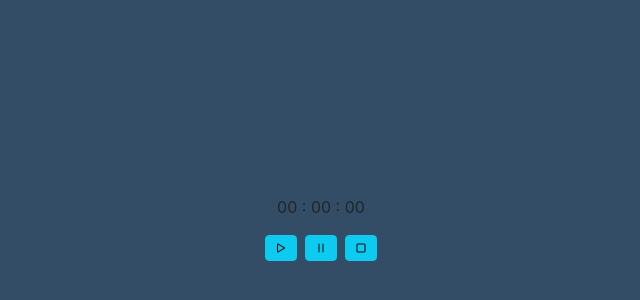
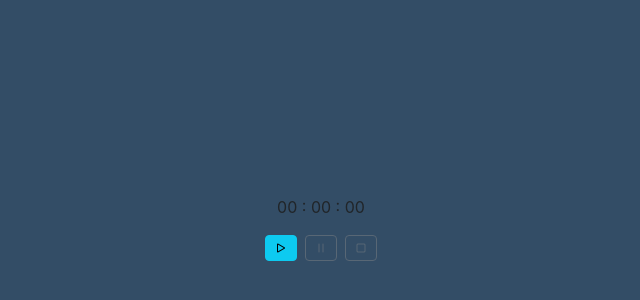
Before and after one commit to Omriruvio/react-stopwatch, a React (Create React App) app: page / in a window 1280 px wide. Shown: the part 172-472 px from the top of the page, without its empty margins (319-959 px from the left). Built offline with nearby package versions, Linux system fonts and the light colour scheme.

Commit message:
feat(controls): add active/inactive states to btns

```diff
--- a/src/App.js
+++ b/src/App.js
@@ -1,8 +1,10 @@
 import StopWatch from './components/StopWatch';
+import Timer from './components/Timer';
 
 function App() {
   return (
     <div className="page-content">
+      {/* <Timer></Timer> */}
       <StopWatch></StopWatch>
     </div>
   );
--- a/src/blocks/page-content/page-content.css
+++ b/src/blocks/page-content/page-content.css
@@ -3,4 +3,5 @@
   justify-content: center;
   align-items: center;
   flex-direction: column;
+  gap: 20px;
 }
--- a/src/blocks/stopwatch/stopwatch.css
+++ b/src/blocks/stopwatch/stopwatch.css
@@ -1,4 +1,5 @@
 .stopwatch {
   /* display: flex;
   justify-content: center; */
+  text-align: center;
 }
--- a/src/components/Controls.jsx
+++ b/src/components/Controls.jsx
@@ -4,15 +4,22 @@ export default class Controls extends React.Component {
   constructor(props) {
     super(props)
 
-    this.buttonClasses = `stopwatch__control-button btn btn-info`
+    this.activeButtonClasses = `stopwatch__control-button btn btn-info`
+    this.inactiveButtonClasses = `stopwatch__control-button btn btn-outline-secondary`;
+
+
   }
 
+  deactivateWhenNotRunning = () => this.props.isRunning ? this.activeButtonClasses : this.inactiveButtonClasses
+  activateWhenNotRunning = () => this.props.isRunning ? this.inactiveButtonClasses : this.activeButtonClasses
+
   render () {
+    const isRunning = this.props.isRunning;
     return (
       <div className="stopwatch__controls">
-        <button className={this.buttonClasses} onClick={this.props.handleStart}><i className="bi bi-play" style={{ fontSize: '1rem' }}></i></button>
-        <button className={this.buttonClasses} onClick={this.props.handlePause}><i className="bi bi-pause" style={{ fontSize: '1rem' }}></i></button>
-        <button className={this.buttonClasses} onClick={this.props.handleStop}><i className="bi bi-stop" style={{ fontSize: '1rem' }}></i></button>
+        <button disabled={isRunning} className={this.activateWhenNotRunning()} onClick={this.props.handleStart}><i className="bi bi-play" style={{ fontSize: '1rem' }}></i></button>
+        <button disabled={!isRunning} className={this.deactivateWhenNotRunning()} onClick={this.props.handlePause}><i className="bi bi-pause" style={{ fontSize: '1rem' }}></i></button>
+        <button disabled={!isRunning} className={this.deactivateWhenNotRunning()} onClick={this.props.handleStop}><i className="bi bi-stop" style={{ fontSize: '1rem' }}></i></button>
       </div>
     )
   }
--- a/src/components/StopWatch.jsx
+++ b/src/components/StopWatch.jsx
@@ -71,10 +71,10 @@ export default class StopWatch extends React.Component {
 
   render () {
     return (
-      <>
+      <div>
         <div className="stopwatch">{this.formatTime()}</div>
-        <Controls handleStart={this.handleStart} handlePause={this.handlePause} handleStop={this.handleStop}></Controls>
-      </>
+        <Controls isRunning={this.state.running} handleStart={this.handleStart} handlePause={this.handlePause} handleStop={this.handleStop}></Controls>
+      </div>
     )
   }
 }
--- /dev/null
+++ b/src/components/Timer.jsx
@@ -0,0 +1,21 @@
+import StopWatch from "./StopWatch";
+import React from "react";
+import TimerControls from "./TimerControls";
+
+export default class Timer extends StopWatch {
+  constructor(props) {
+    super(props);
+    this.state = {
+
+    }
+  }
+
+  render() {
+    return (
+      <div>
+        <div className="stopwatch">00 : 00 : 00</div>
+        <TimerControls></TimerControls>
+      </div>
+    )
+  }
+}
--- /dev/null
+++ b/src/components/TimerControls.jsx
@@ -0,0 +1,22 @@
+import Controls from "./Controls";
+import React from "react";
+
+export default class TimerControls extends Controls {
+  constructor(props) {
+    super(props);
+  }
+
+  render () {
+    return (
+      <div>
+        <div className="input-group input-group-sm mt-3 mb-3">
+          <input type="text" className="form-control" placeholder="Set time" />
+          <div className="input-group-append">
+            <button className="btn btn-info ms-1" type="button">Start!</button>
+          </div>
+        </div>
+        <Controls></Controls>
+      </div>
+    )
+  }
+}
```
